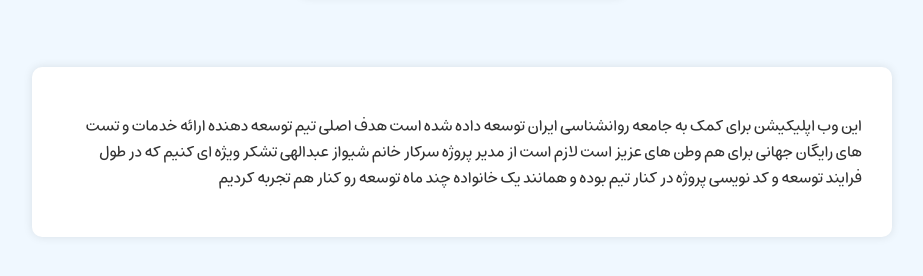
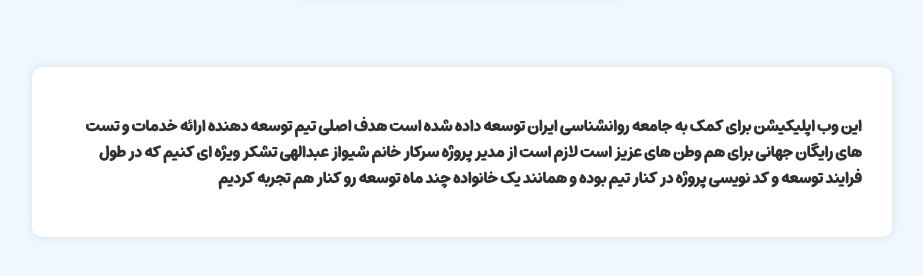
Before and after one commit to rojcode/MBTI, a plain HTML site: page detail.html in a window 1280 px wide. Shown: the part 376-652 px from the top of the page, without its empty margins (178-1101 px from the left). Drawn offline with Linux system fonts and the light colour scheme.

Commit message:
Update detail.html - change font

```diff
--- a/detail.html
+++ b/detail.html
@@ -6,7 +6,7 @@
     <title>About Us</title>
     <style>
         body {
-            font-family: 'mi-regular', sans-serif;
+            font-family: 'mi-black', sans-serif;
             background-color: #f0f8ff; /* آبی روشن */
             color: #333;
             margin: 0;
@@ -43,6 +43,7 @@
             max-height: 800px; /* ارتفاع حداکثری برای نمایش */
             text-align: right; /* راست چین کردن متن در container */
         }
+
     </style>
 </head>
 <body>
@@ -55,7 +56,7 @@
 <!-- Container دوم با پاراگراف -->
 <div class="container2">
     <p>
-        این وب اپلیکیشن برای کمک بە جامعه روانشناسی ایران توسعە دادە شدە است هدف اصلی تیم توسعە دهنده ارائە خدمات و تست های رایگان جهانی برای هم وطن های عزیز است لازم است از مدیر پروژه سرکار خانم شیواز عبدالهی تشکر ویژە ای کنیم کە در طول فرایند توسعە و کد نویسی پروژە   در کنار تیم بودە و همانند یک خانوادە چند ماه توسعە رو کنار هم تجربە کردیم
+        این وب اپلیکیشن برای کمک بە جامعه روانشناسی ایران توسعە دادە شدە است هدف اصلی تیم توسعە دهنده ارائە خدمات و تست های رایگان جهانی برای هم وطن های عزیز است لازم است از مدیر پروژه سرکار خانم <span>شیواز عبدالهی</span> تشکر ویژە ای کنیم کە در طول فرایند توسعە و کد نویسی پروژە   در کنار تیم بودە و همانند یک خانوادە چند ماه توسعە رو کنار هم تجربە کردیم
 
 
     </p>
```
